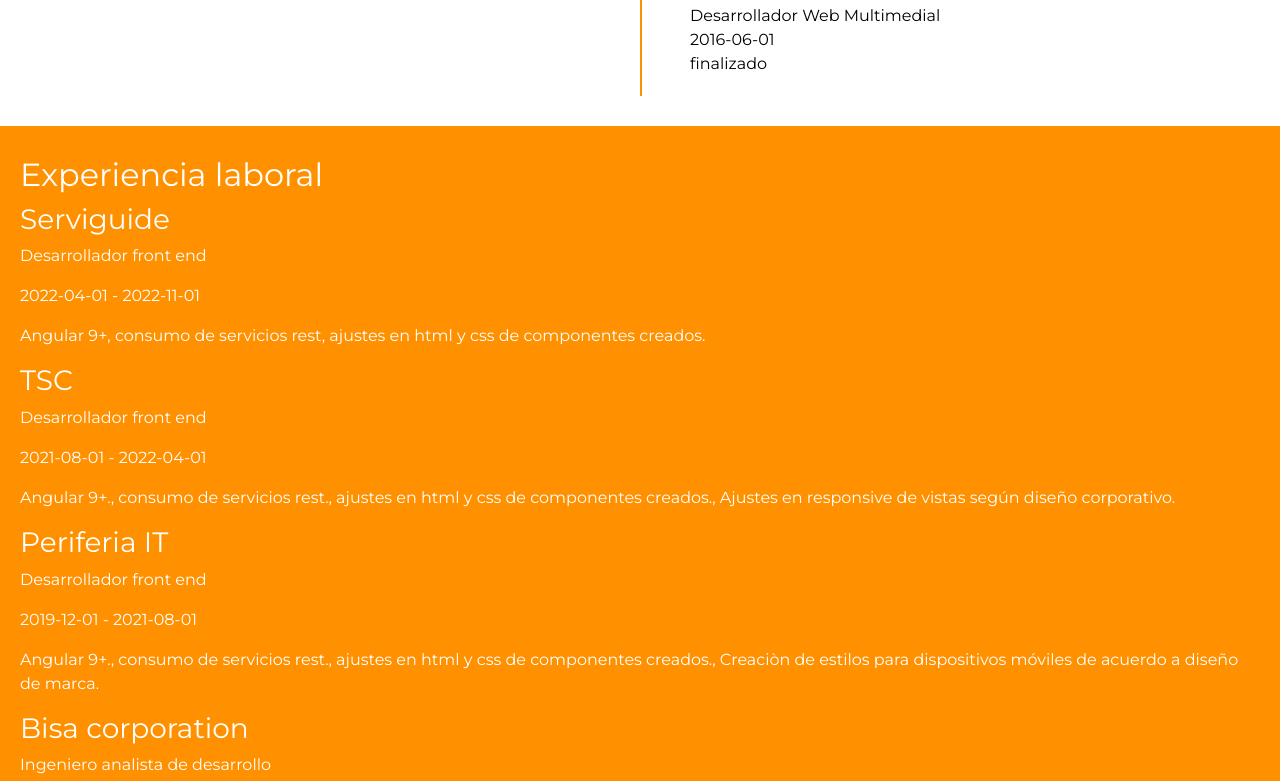
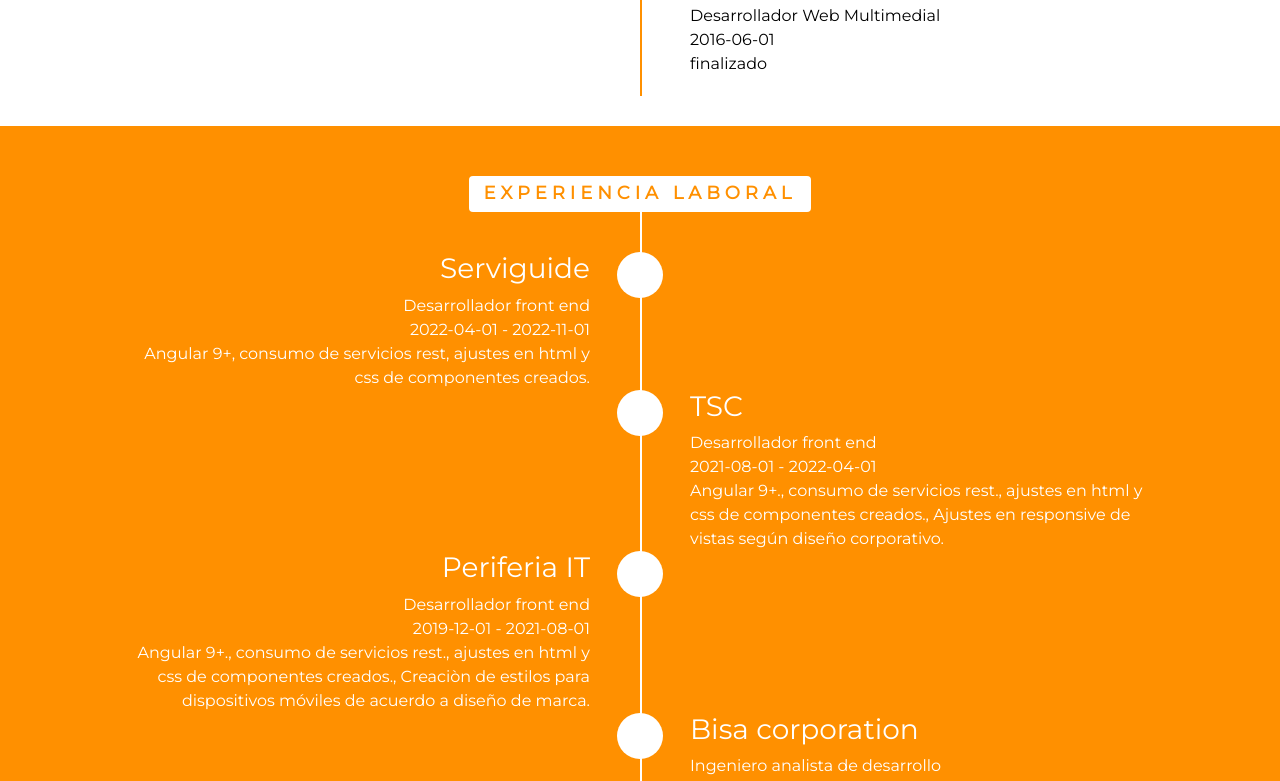
Before and after one commit to elkin-garzon/cv-elkin-garzon, a React (Create React App) app: page / in a window 1280 px wide. Shown: the part 780-1561 px from the top of the page. Built offline with nearby package versions, Linux system fonts and the light colour scheme.

Commit message:
add styles for experiences

```diff
--- a/src/components/ExperienceData.tsx
+++ b/src/components/ExperienceData.tsx
@@ -11,19 +11,25 @@
 
     if (experiences.length === 0) {
         return (
-            <div className="contentSection ExperienceData">
+            <div className="contentSection">
                 <h2>sin experiencias</h2>
             </div>
         )
     }
     return (
-        <div className="contentSection ExperienceData">
-            <h2>Experiencia laboral</h2>
-            <div className="ExperienceDetail">
-                {experiences.map((experience: Experience) => (
-                    <Experiencedetail key={experience.id} experience={experience} />
-                ))}
-            </div>
+        <div className="contentSection">
+            <section className="sub-content ExperienceData">
+                <section className="timeline white">
+                    <section className="text-center">
+                        <h2>Experiencia laboral</h2>
+                    </section>
+                    <div className="row">
+                        {experiences.map((experience: Experience, i:number) => (
+                            <Experiencedetail key={experience.id} experience={experience} position={i}/>
+                        ))}
+                    </div>
+                </section>
+            </section>
         </div>
     )
 }
--- a/src/components/Experiencedetail.tsx
+++ b/src/components/Experiencedetail.tsx
@@ -1,18 +1,22 @@
 import { Experience } from "../models/experience"
+import { ClassNames } from "../utils/classes"
 
 interface ExperienceProps {
-    experience: Experience
+    experience: Experience,
+    position: number
 }
 
 export function Experiencedetail(
-    { experience }: ExperienceProps
+    { experience, position }: ExperienceProps
 ) {
     return (
-        <section className="Experiencedetail">
-            <h3>{experience.enterprice}</h3>
-            <p>{experience.position}</p>
-            <p>{experience.dateInit} - {experience.dateEnd}</p>
-            <p>{experience.functions}</p>
-        </section>
+        <div className="col-md-12">
+            <div className={ClassNames('timeline-panel', position % 2 ? 'right' : '')}>
+                <h3>{experience.enterprice}</h3>
+                <p>{experience.position}</p>
+                <p>{experience.dateInit} - {experience.dateEnd}</p>
+                <p>{experience.functions}</p>
+            </div>
+        </div>
     )
 }
--- a/src/styles/general.scss
+++ b/src/styles/general.scss
@@ -88,13 +88,12 @@
                     position: absolute;
                     border-radius: 50%;
                     right: -23px;
-                    top: 20%;
-                    margin-top: -23px;
+                    top: 0;
                 }
 
                 &.right {
                     float: right;
-                    text-align: revert;
+                    text-align: left;
                     padding: 0 0 0 50px !important;
 
                     &::after {
@@ -106,6 +105,30 @@
                 p {
                     margin: 0 !important;
                 }
+            }
+
+
+            &.white{
+                .text-center {
+                    text-align: center;
+
+                    h2 {
+                        color: $orange;
+                        background: $white;
+                    }
+                }
+                &:before {
+                    background: $white;
+                }
+                .timeline-panel {
+
+                    &::after {
+                        background: $white;
+                    }
+
+
+                }
+
             }
         }
 
@@ -137,6 +160,9 @@
                         width: 30px;
                         height: 30px;
                     }
+                    &.right {
+                        padding: 0 0 35px 50px !important;
+                    }
                 }
             }
         }
```
